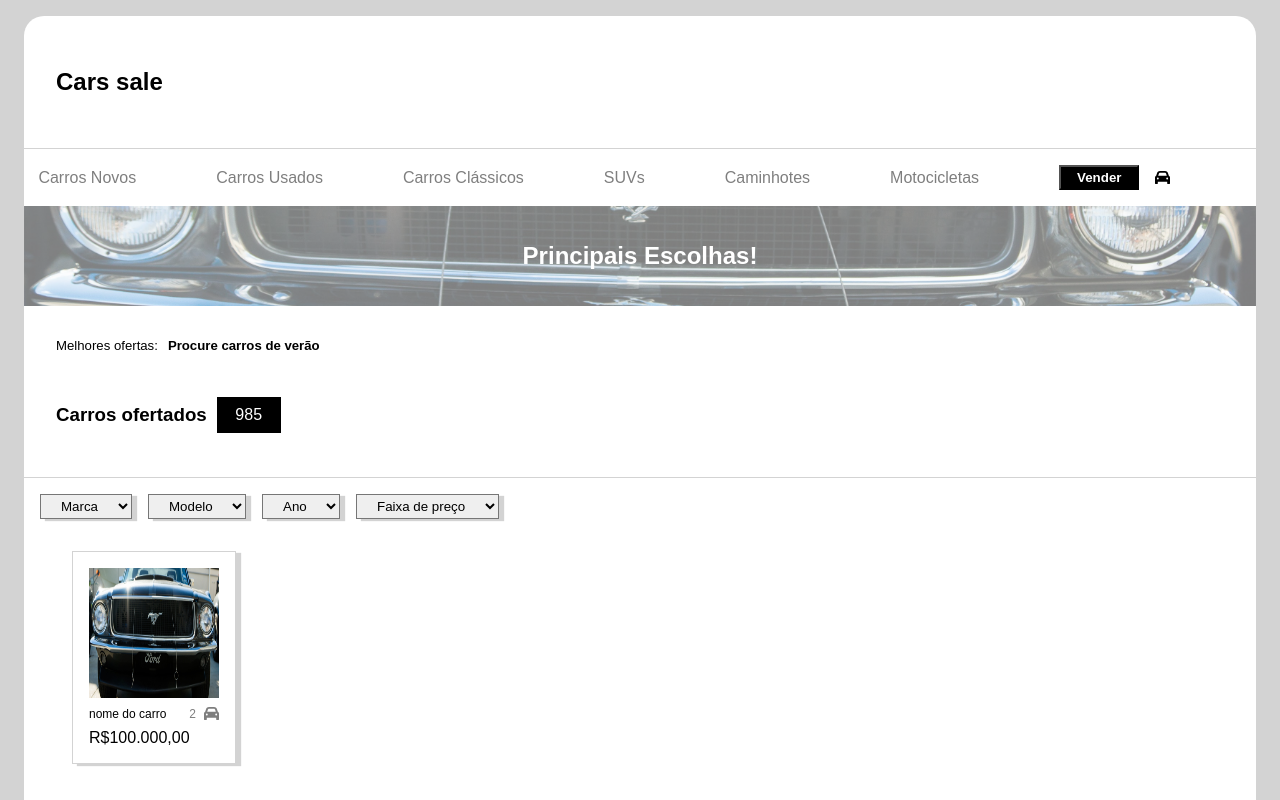
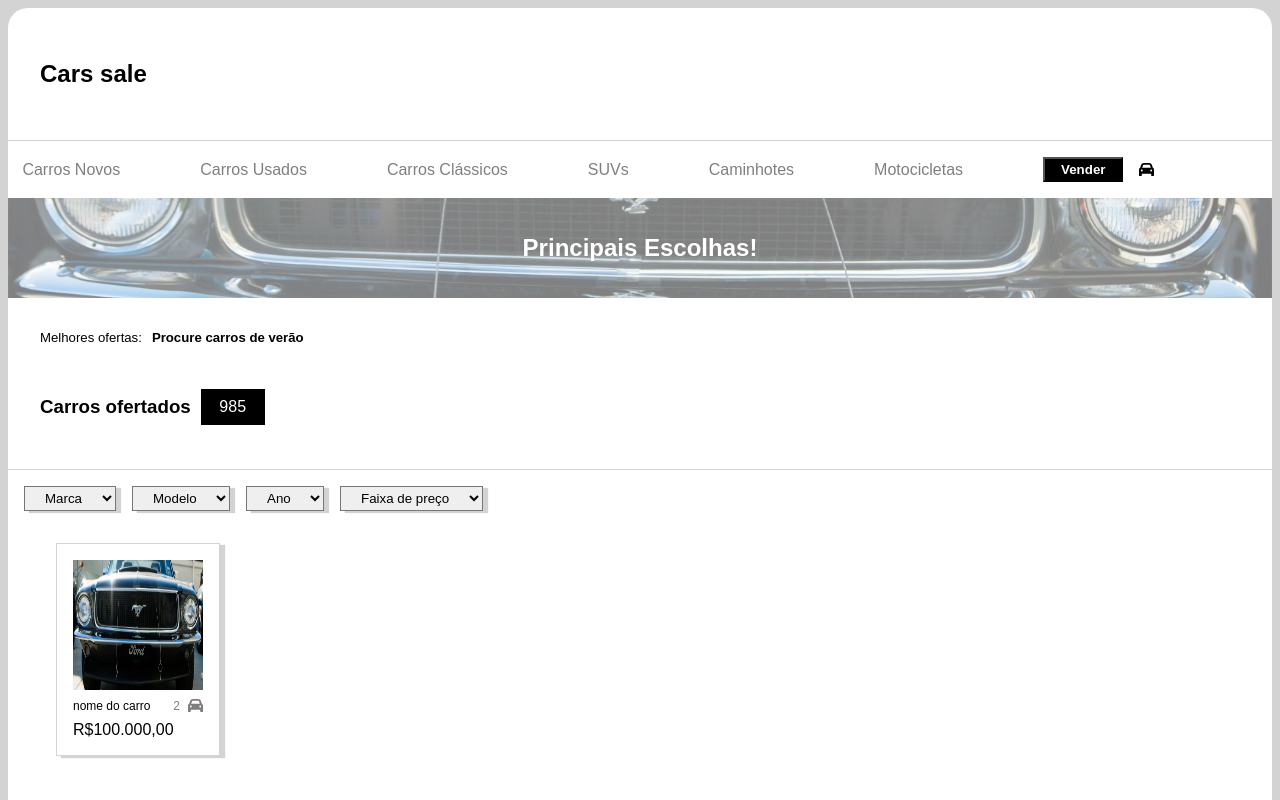
Before and after one commit to Henriquemvds/app-cars-sale, a React (Vite) app: page / in a window 1280 px wide. Shown: the top 800 px of the page. Built offline with nearby package versions, Linux system fonts and the light colour scheme.

Commit message:
feat: side scroll lock

```diff
--- a/src/index.css
+++ b/src/index.css
@@ -4,6 +4,7 @@
 
 body {
   background-color: #d3d3d3;
+  overflow-x: hidden;
 }
 
 button {
@@ -25,7 +26,5 @@ button:hover {
   flex-direction: column;
   background-color: #fff;
   border-radius: 20px;
-  margin: 1rem;
   width: auto;
-  height: auto;
 }
```
